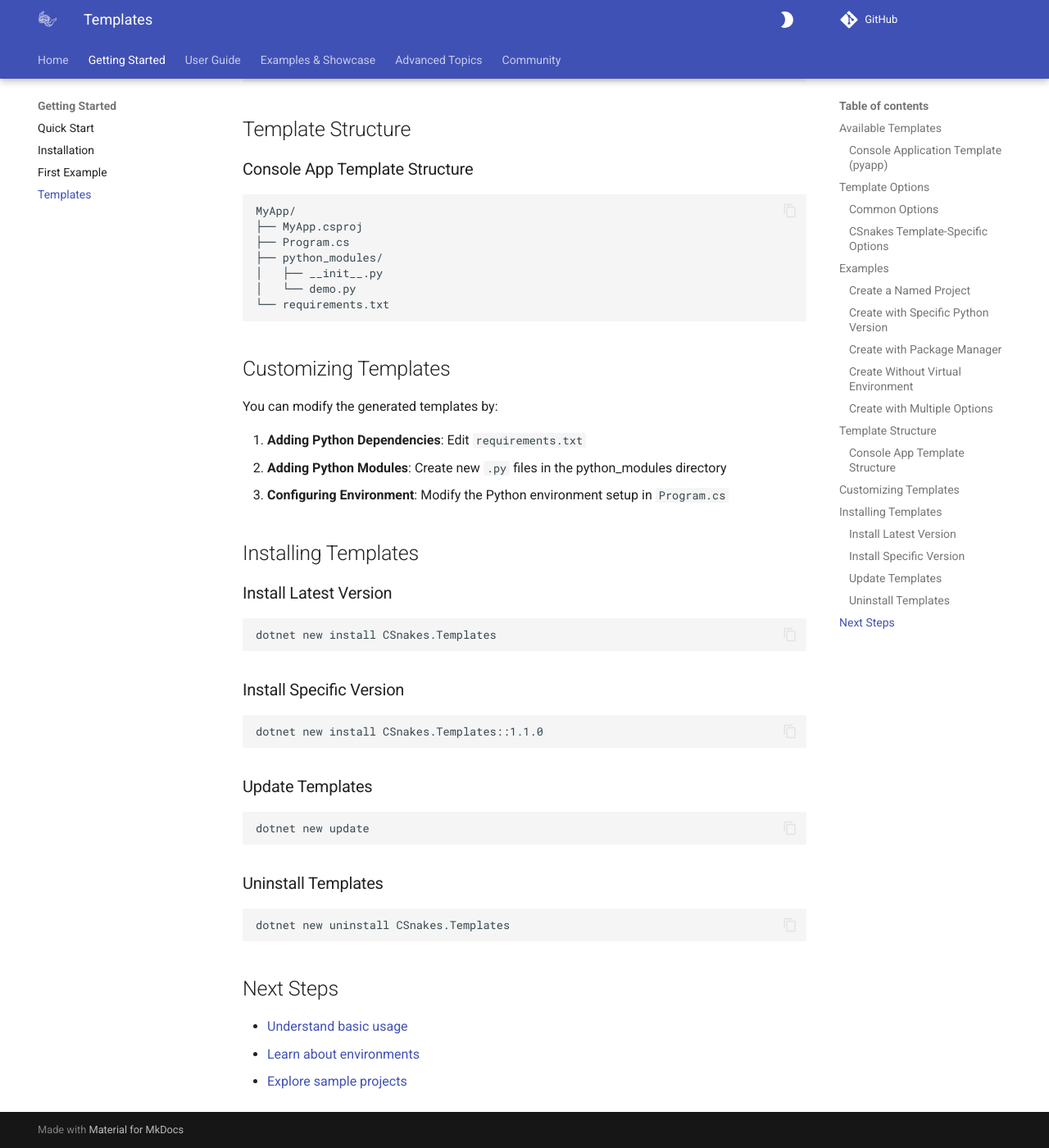
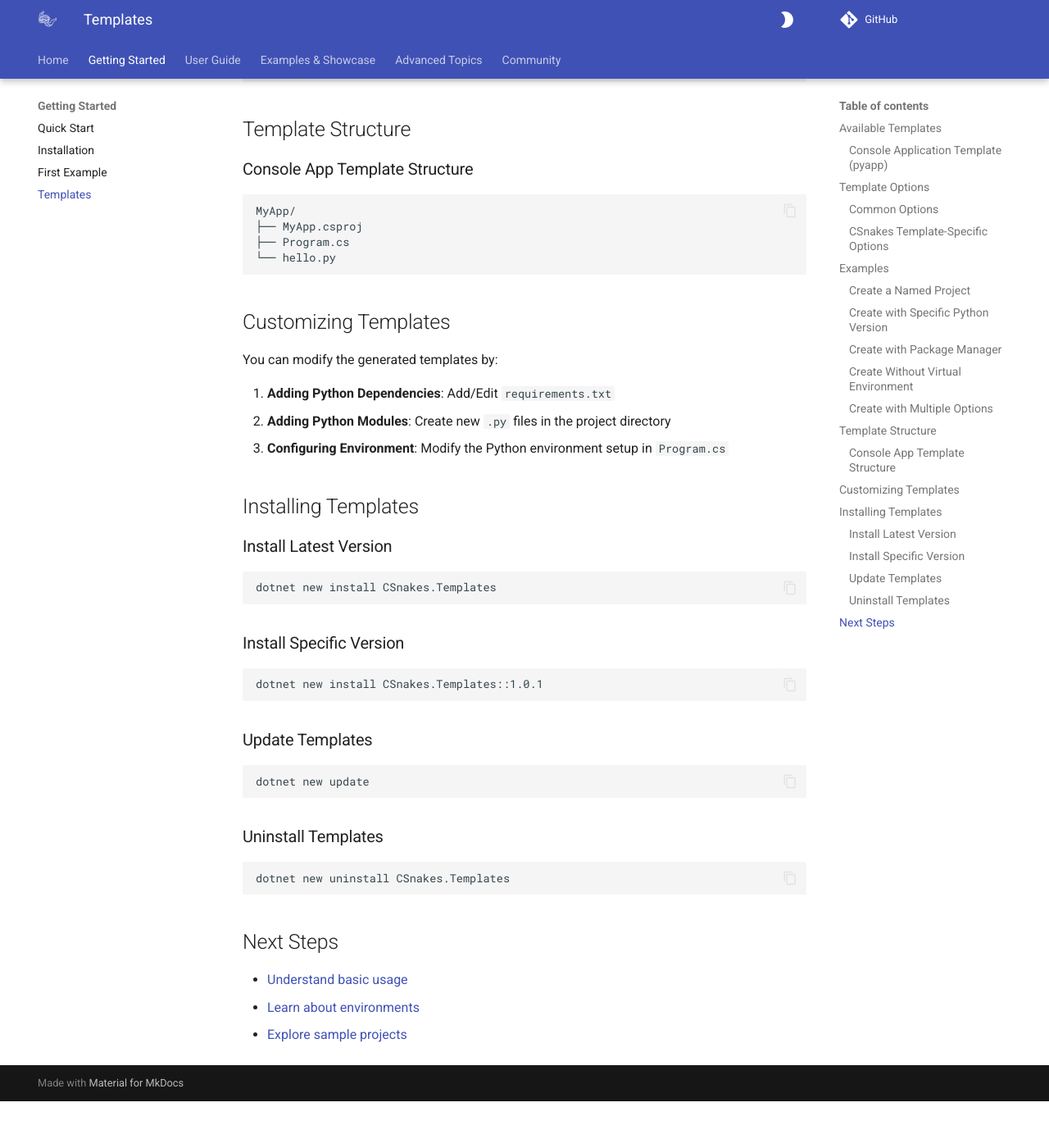
Before and after one commit to tonybaloney/CSnakes, an MkDocs documentation site: the page built from docs/getting-started/templates.md, in a window 1280 px wide and 1400 px high, scrolled down 1941 px. Shown: the whole window at 82% size. Built offline with MkDocs 1.6.1 and Material for MkDocs 9.7.7, drawn with Linux system fonts in a browser that asks for light colours; comment, search, counter and statistics services are not loaded; the version menu is left out; after the commit the page ends 3284 px from its top, so only the background shows below that.

Commit message:
Fix template doc

````diff
--- a/docs/getting-started/templates.md
+++ b/docs/getting-started/templates.md
@@ -83,18 +83,15 @@ dotnet new pyapp --name DataProcessor --PythonVersion 3.12 --PackageManager uv -
 MyApp/
 ├── MyApp.csproj
 ├── Program.cs
-├── python_modules/
-│   ├── __init__.py
-│   └── demo.py
-└── requirements.txt
+└── hello.py
 ```
 
 ## Customizing Templates
 
 You can modify the generated templates by:
 
-1. **Adding Python Dependencies**: Edit `requirements.txt`
-2. **Adding Python Modules**: Create new `.py` files in the python_modules directory
+1. **Adding Python Dependencies**: Add/Edit `requirements.txt`
+2. **Adding Python Modules**: Create new `.py` files in the project directory
 3. **Configuring Environment**: Modify the Python environment setup in `Program.cs`
 
 ## Installing Templates
@@ -108,7 +105,7 @@ dotnet new install CSnakes.Templates
 ### Install Specific Version
 
 ```bash
-dotnet new install CSnakes.Templates::1.1.0
+dotnet new install CSnakes.Templates::1.0.1
 ```
 
 ### Update Templates
````
